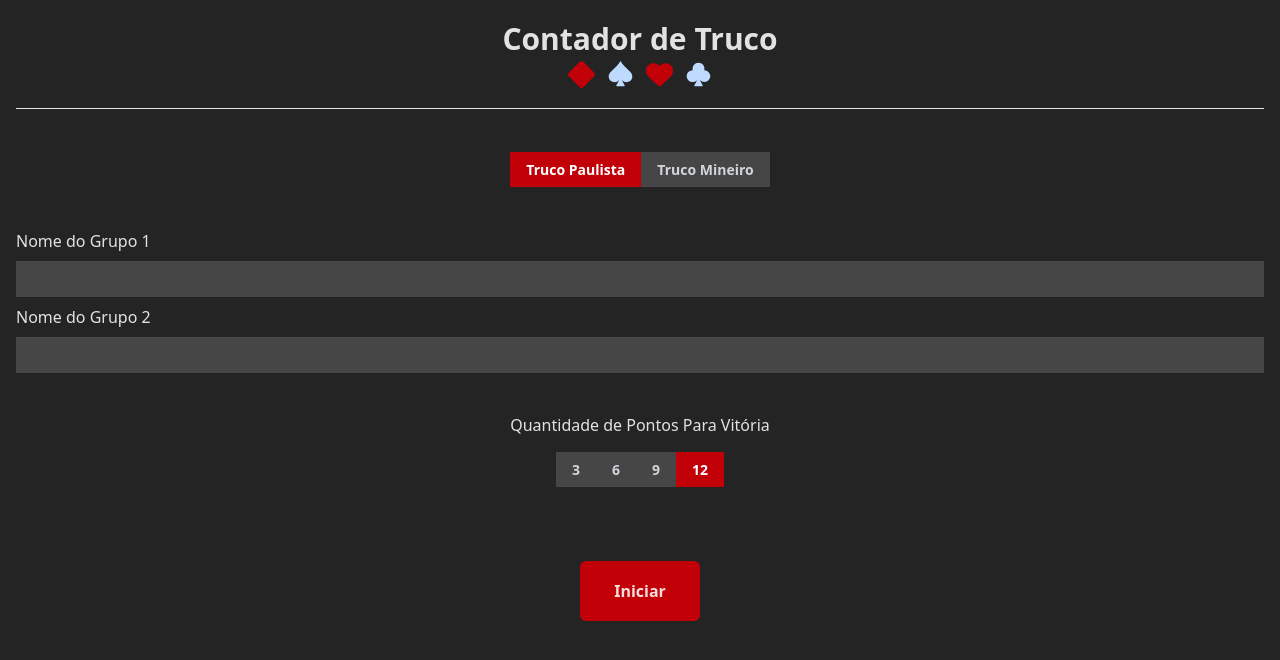
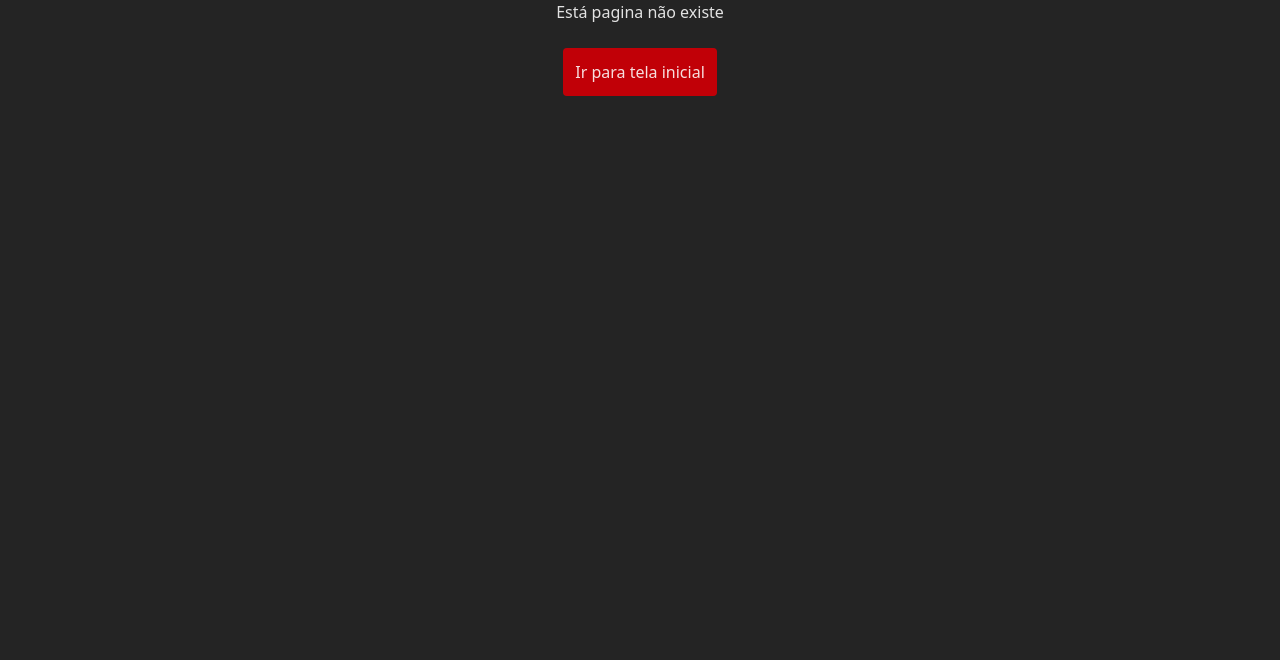
Before and after one commit to FelipeSoares-code/contador-truco, a React (Vite) app: page / in a window 1280 px wide. Shown: the top 660 px of the page. Built offline with nearby package versions, Linux system fonts and the light colour scheme.

Commit message:
corrigido paths da aplicação

```diff
--- a/src/App.jsx
+++ b/src/App.jsx
@@ -1,6 +1,7 @@
 import { BrowserRouter as Router, Routes, Route, Link } from "react-router-dom";
 import Inicial from './telas/Inicial'
 import Contador from './telas/Contador'
+import Erro404 from './telas/Erro404'
 import { useApp } from './AppContext';
 import { AppProvider } from './AppContext'
 
@@ -24,8 +25,8 @@ function InnerApp() {
         <Router>
           <Routes>
             <Route path={pathPadrao} element={<Inicial />} />
-            <Route path={pathPadrao + 'contador'} element={<Contador />} />
-            <Route path="*" element={<Inicial />} /> {/* mudar futuramente */}
+            <Route path={`${pathPadrao}/contador`} element={<Contador />} />
+            <Route path="*" element={<Erro404 />} /> {/* mudar futuramente */}
           </Routes>
         </Router>
       </div>
--- a/src/AppContext.jsx
+++ b/src/AppContext.jsx
@@ -3,14 +3,14 @@ import { createContext, useContext, useState } from "react";
 const AppContext = createContext()
 
 export function AppProvider({ children }) {
-    const [ pathPadrao, setPathPadrao ] = useState("/")
+    const [ pathPadrao, setPathPadrao ] = useState("/contador-truco")
     const [ nomeGrupo1, setNomeGrupo1 ] = useState("Grupo 1")
     const [ nomeGrupo2, setNomeGrupo2 ] = useState("Grupo 2")
     const [ pontosVitoria, setPontosVitoria ] = useState(12)
     const [ tipoTruco, setTipoTruco ] = useState('paulista')
     const [ nomeVencedor, setNomeVencedor ] = useState(null)
     const [ naipeVencedor, setNaipeVencedor ] = useState(null)
-    const [reiniciarPontos, setReiniciarPontos] = useState(false)
+    const [ reiniciarPontos, setReiniciarPontos ] = useState(false)
 
     return (
         <AppContext.Provider
--- a/src/telas/Erro404.jsx
+++ b/src/telas/Erro404.jsx
@@ -1,7 +1,14 @@
-
+import { useNavigate } from "react-router"
+import { useApp } from "../AppContext"
 
 export default function Erro404() {
+    const navigate = useNavigate()
+    const {pathPadrao} = useApp()
     return (
-        <></>
+        <div className="flex flex-col gap-6 items-center justify-center">
+            Está pagina não existe
+
+            <button className="bg-red-700 p-3 rounded" onClick={() => navigate(pathPadrao)}>Ir para tela inicial</button>
+        </div>
     )
 }
--- a/src/telas/Inicial.jsx
+++ b/src/telas/Inicial.jsx
@@ -15,7 +15,7 @@ export default function Inicial() {
     const refNome1 = useRef(null)
     const refNome2 = useRef(null)
 
-    const { setNomeGrupo1, setNomeGrupo2, setTipoTruco } = useApp()
+    const { setNomeGrupo1, setNomeGrupo2, setTipoTruco, pathPadrao } = useApp()
 
     const iniciar = () => {
         const nome1 = refNome1.current.value
@@ -24,7 +24,7 @@ export default function Inicial() {
         setNomeGrupo2(nome2 != [] ? nome2 : "Grupo 2")
         setTipoTruco(modoJogo)
 
-        navigate("/contador")
+        navigate(pathPadrao + "/contador")
     }
 
     const [modoJogo, setModoJogo] = useState('paulista')
--- a/vite.config.js
+++ b/vite.config.js
@@ -4,7 +4,7 @@ import tailwindcss from '@tailwindcss/vite'
 
 // https://vite.dev/config/
 export default defineConfig({
-  base: "/contador-truco/",
+  base: "/contador-truco",
   plugins: [
     react(),
     tailwindcss()
```
Also changed, not shown: 1 other file (tests, documents, lock files or other folders).
